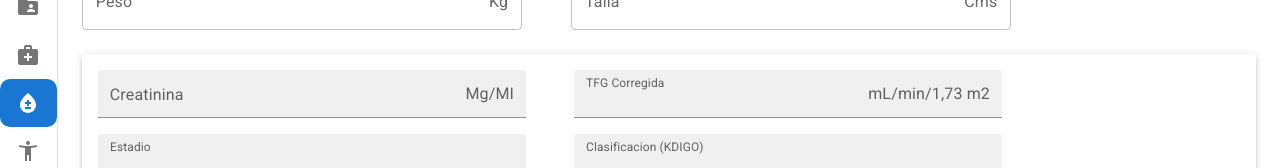
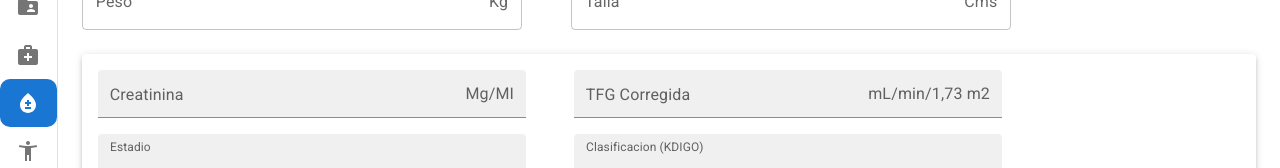
Before and after one commit to jairayafranco/medic-app-next, a Next.js app: page /panel/funcion-renal in a window 1280 px wide. Shown: the part 186-354 px from the top of the page. Built offline with nearby package versions, Linux system fonts and the light colour scheme; no server answers.

Commit message:
Terminado funcion renal, ajustes en helpers, inputs, formulas, schemas y minor fix en SV

```diff
--- a/data/inputs.js
+++ b/data/inputs.js
@@ -234,7 +234,7 @@ export const funcionRenalFields = [
     {
         group: 2, fields: [
             { name: 'Creatinina', property: 'creatinina', unit: 'Mg/MI', variant: 'filled', size: 'small', type: "number" },
-            { name: 'TFG Corregida', property: 'tfgCorregida', unit: 'mL/min/1,73 m2', readOnly: true, size: 'small', shrink: true, variant: 'filled' },
+            { name: 'TFG Corregida', property: 'tfgCorregida', unit: 'mL/min/1,73 m2', size: 'small', variant: 'filled', type: "number" },
             { name: 'Estadio', property: 'estadio', unit: '', readOnly: true, size: 'small', shrink: true, variant: 'filled' },
             { name: 'Clasificacion (KDIGO)', property: 'clasificacion', unit: '', readOnly: true, size: 'small', shrink: true, variant: 'filled' },
         ]
--- a/helpers/helpers.js
+++ b/helpers/helpers.js
@@ -1,5 +1,13 @@
 import _ from "lodash";
-import { IMC, getTensionArterialMedia, getPesoMaximo, getPesoMinimo, interpretacionIMC } from "../math/formulas";
+
+import {
+    IMC,
+    getTensionArterialMedia,
+    getPesoMaximo, getPesoMinimo,
+    interpretacionIMC,
+    funcionRenalClasificacion,
+    funcionRenalEstadio
+} from "../math/formulas";
 
 const routes = ["datos-basicos", "anamnesis", "antecedentes", "signos-vitales", "funcion-renal", "examen-fisico"]
 
@@ -75,7 +83,7 @@ export const signosVitalesColorSchema = (campo, formik) => {
     const findField = fieldNames.find((fieldName) => fieldName === currentField);
 
     if (findField && valuesFromFields[findField]) {
-        return !_.inRange(valuesFromFields[findField], campo.min, campo.max) ? advertence : "";
+        return !_.inRange(valuesFromFields[findField], campo.min, campo.max + 1) ? advertence : "";
     }
 
     if (currentField === "interpretacion" && valuesFromFields["interpretacion"]) {
@@ -83,7 +91,7 @@ export const signosVitalesColorSchema = (campo, formik) => {
             return advertence;
         }
 
-        if (_.inRange(imc, 17, 18.5) || _.inRange(imc, 24.9, 30)) {
+        if (_.inRange(imc, 17, (18.5) + 0.1) || _.inRange(imc, 24.9, (30 + 1))) {
             return warning;
         }
     }
@@ -91,16 +99,14 @@ export const signosVitalesColorSchema = (campo, formik) => {
 
 export const handleSVInputValues = (formik, campo) => {
     const { tensionArterialDiastolica, tensionArterialSistolica, peso, talla } = formik.values;
-    const imc = IMC(peso, talla);
 
-    if (tensionArterialDiastolica && tensionArterialSistolica) {
     if (campo.property === "tensionArterialMedia") {
-            formik.values.tensionArterialMedia = getTensionArterialMedia(tensionArterialSistolica, tensionArterialDiastolica);
-        }
+        formik.values.tensionArterialMedia
+            = getTensionArterialMedia(tensionArterialSistolica, tensionArterialDiastolica);
     }
 
-    if (peso && talla) {
     if (["imc", "interpretacion", "pesoMinimo", "pesoMaximo"].includes(campo.property)) {
+        const imc = IMC(peso, talla);
         formik.values[campo.property] = {
             imc,
             interpretacion: interpretacionIMC(imc),
@@ -108,6 +114,38 @@ export const handleSVInputValues = (formik, campo) => {
             pesoMaximo: getPesoMaximo(talla)
         }[campo.property];
     }
+
+    return formik.values[campo.property];
+}
+
+export const funcionRenalColorSchema = (formik, campo) => {
+    const { tfgCorregida, estadio } = formik.values;
+    const alert = "#FFC000";
+    const warning = "#CAB500";
+    const advertence = "#D32F2F";
+
+    if (tfgCorregida) {
+        if (["clasificacion", "estadio"].includes(campo.property)) {
+            return {
+                "3B": warning,
+                "4": alert,
+                "5": advertence
+            }[estadio];
+        }
+    }
+}
+
+export const handleFRInputValues = (formik, campo) => {
+    const { tfgCorregida } = formik.values;
+
+    if (["clasificacion", "estadio"].includes(campo.property)) {
+        const estadio = funcionRenalEstadio(tfgCorregida);
+        const clasificacion = funcionRenalClasificacion(estadio);
+
+        formik.values[campo.property] = {
+            estadio,
+            clasificacion
+        }[campo.property];
     }
 
     return formik.values[campo.property];
--- a/math/formulas.js
+++ b/math/formulas.js
@@ -1,22 +1,67 @@
-export const IMC = (peso, talla) => Number((peso / ((talla / 100) * (talla / 100))).toFixed(1));
+import _ from "lodash";
+
+export const IMC = (peso, talla) => Math.trunc(parseInt(peso) / ((parseInt(talla) / 100) * (parseInt(talla) / 100))) || "";
 
 export const getTensionArterialMedia = (sistolica, diastolica) => {
-    if (sistolica && diastolica) {
-        return Math.trunc(parseInt(diastolica) + ((parseInt(sistolica) - parseInt(diastolica))) / 3)
-    }
-    return "";
+    return Math.trunc(parseInt(diastolica) + ((parseInt(sistolica) - parseInt(diastolica))) / 3) || "";
 };
 
-export const getPesoMinimo = (talla) => Number(((talla / 100) * (talla / 100) * 18.5).toFixed(1));
+export const getPesoMinimo = (talla) => Number(((talla / 100) * (talla / 100) * 18.5).toFixed(1)) || "";
 
-export const getPesoMaximo = (talla) => Number(((talla / 100) * (talla / 100) * 24.9).toFixed(1));
+export const getPesoMaximo = (talla) => Number(((talla / 100) * (talla / 100) * 24.9).toFixed(1)) || "";
 
 export const interpretacionIMC = (imc) => {
-    if (imc < 17) return 'Desnutricion';
-    if (imc < 18.5) return 'Peso bajo';
-    if (imc >= 18.5 && imc <= 24.9) return 'Peso normal';
-    if (imc >= 25 && imc <= 29.9) return 'Sobrepeso';
-    if (imc >= 30 && imc <= 34.9) return 'Obesidad grado 1';
-    if (imc >= 35 && imc <= 39.9) return 'Obesidad grado 2';
-    if (imc >= 40) return 'Obesidad grado 3';
+    if (!imc) return "";
+
+    const interpretacion = {
+        "Desnutricion": [0, 17],
+        "Peso bajo": [17, 18.5],
+        "Peso normal": [18.5, 24.9],
+        "Sobrepeso": [25, 29.9],
+        "Obesidad grado 1": [30, 34.9],
+        "Obesidad grado 2": [35, 39.9],
+        "Obesidad grado 3": [40, Infinity]
+    }
+
+    const result = _.findKey(interpretacion, (value) => {
+        const [min, max] = value;
+        return imc >= min && imc < max;
+    })
+
+    return result;
 }
+
+export const funcionRenalEstadio = (tfg) => {
+    if (!tfg) return "";
+
+    const values = {
+        "1": [90, Infinity],
+        "2": [60, 90],
+        "3A": [45, 60],
+        "3B": [30, 45],
+        "4": [16, 30],
+        "5": [0, 16]
+    }
+
+    const estadio = _.findKey(values, (value) => {
+        const [min, max] = value;
+        return tfg >= min && tfg < max;
+    })
+
+    return estadio;
+}
+
+export const funcionRenalClasificacion = (estadio) => {
+    if (!estadio) return "";
+
+    const clasificacion = {
+        "1": "DAÑO RENAL CON TFGE NORMAL O ELEVADA",
+        "2": "DAÑO RENAL CON DISMINUCIÓN LEVE DE LA TFG",
+        "3A": "DISMINUCIÓN MODERADA DE LA TFG",
+        "3B": "DISMINUCIÓN MODERADA DE LA TFG (3B)",
+        "4": "DISMINUCIÓN GRAVE DE LA TFG",
+        "5": "FALLA RENAL"
+    }
+
+    return clasificacion[estadio];
+}
--- a/pages/panel/funcion-renal.jsx
+++ b/pages/panel/funcion-renal.jsx
@@ -4,15 +4,13 @@ import Grid from '@mui/material/Grid';
 import Paper from '@mui/material/Paper';
 import InputAdornment from '@mui/material/InputAdornment';
 import { useEffect } from 'react'
-import { useFormik } from 'formik';
 import { funcionRenalSchema } from '../../schemas/schemas';
 import { AppContext } from '../../context/AppContext';
-import { saveSessionStorageData, getSessionStorageData, moduleCompleted, calculateAge } from '../../helpers/helpers';
-import { updatePaciente } from '../../api/axiosApi';
+import { saveSessionStorageData, getSessionStorageData, moduleCompleted, calculateAge, handleFRInputValues, funcionRenalColorSchema } from '../../helpers/helpers';
 import { funcionRenalFields } from '../../data/inputs';
 
 export default function FuncionRenal() {
-    const { notifyHandler, backdropHandler } = AppContext();
+    const { useUpdateNew } = AppContext();
 
     useEffect(() => {
         const data = getSessionStorageData('funcionRenal');
@@ -24,15 +22,16 @@ export default function FuncionRenal() {
                 const { fechaNacimiento, genero, peso, talla } = { ...datosBasicos, ...signosVitales };
                 const edad = calculateAge(fechaNacimiento);
 
-                formik.setFieldValue('edad', edad);
-                formik.setFieldValue('sexo', genero);
-                formik.setFieldValue('peso', peso);
-                formik.setFieldValue('talla', talla);
+                const fields = ['edad', 'sexo', 'peso', 'talla'];
+                const values = [edad, genero, peso, talla];
+                fields.forEach((field, index) => {
+                    formik.setFieldValue(field, values[index]);
+                });
             }
         }
     }, []);
 
-    const formik = useFormik({
+    const formik = useUpdateNew({
         initialValues: {
             ...funcionRenalFields.reduce((acc, curr) => {
                 curr.fields.forEach(field => {
@@ -41,10 +40,9 @@ export default function FuncionRenal() {
                 return acc;
             }, {})
         },
-        validationSchema: funcionRenalSchema,
-        onSubmit: values => {
-            console.log(values);
-        }
+        schema: funcionRenalSchema,
+    }, (data) => {
+        saveSessionStorageData('funcionRenal', data);
     });
 
     return (
@@ -57,7 +55,7 @@ export default function FuncionRenal() {
                                 id={campo.name}
                                 name={campo.property}
                                 label={campo.name}
-                                value={formik.values[campo.property]}
+                                value={handleFRInputValues(formik, campo)}
                                 onChange={formik.handleChange}
                                 error={formik.touched[campo.property] && Boolean(formik.errors[campo.property])}
                                 helperText={formik.touched[campo.property] && formik.errors[campo.property]}
@@ -69,7 +67,7 @@ export default function FuncionRenal() {
                                 InputLabelProps={{
                                     shrink: campo.shrink,
                                 }}
-                                style={{ width: '90%' }}
+                                style={{ width: '90%', backgroundColor: funcionRenalColorSchema(formik, campo) }}
                                 variant={campo.variant}
                                 type={campo.type}
                             />
--- a/pages/panel/signos-vitales.jsx
+++ b/pages/panel/signos-vitales.jsx
@@ -12,7 +12,6 @@ import { getSignosVitalesHistory, saveSignosVitalesHistory } from '../../api/axi
 import FullScreenModal from '../../components/FullScreenModal';
 import DataTable from '../../components/DataTable';
 import { signosVitalesFields } from '../../data/inputs';
-import { useFormik } from 'formik';
 
 export default function SignosVitales() {
     const { useUpdateNew } = AppContext();
@@ -57,7 +56,7 @@ export default function SignosVitales() {
                                         type={campo.type}
                                         style={{ width: "90%", backgroundColor: signosVitalesColorSchema(campo, formik) }}
                                         value={handleSVInputValues(formik, campo)}
-                                        onChange={formik.handleChange}
+                                        onInput={formik.handleChange}
                                         error={formik.touched[campo.property] && Boolean(formik.errors[campo.property])}
                                         helperText={formik.touched[campo.property] && formik.errors[campo.property]}
                                         size={campo.size}
--- a/schemas/schemas.js
+++ b/schemas/schemas.js
@@ -68,7 +68,7 @@ export const signosVitalesSchema = yup.object({
 });
 
 export const funcionRenalSchema = yup.object({
-    creatinina: yup.number().required("Creatinina requerida"),
+    tfgCorregida: yup.number().required("Creatinina requerida"),
 });
 
 export const examenFisicoSchema = yup.object({
```
Lines whose indentation alone changed are shown as unchanged.
